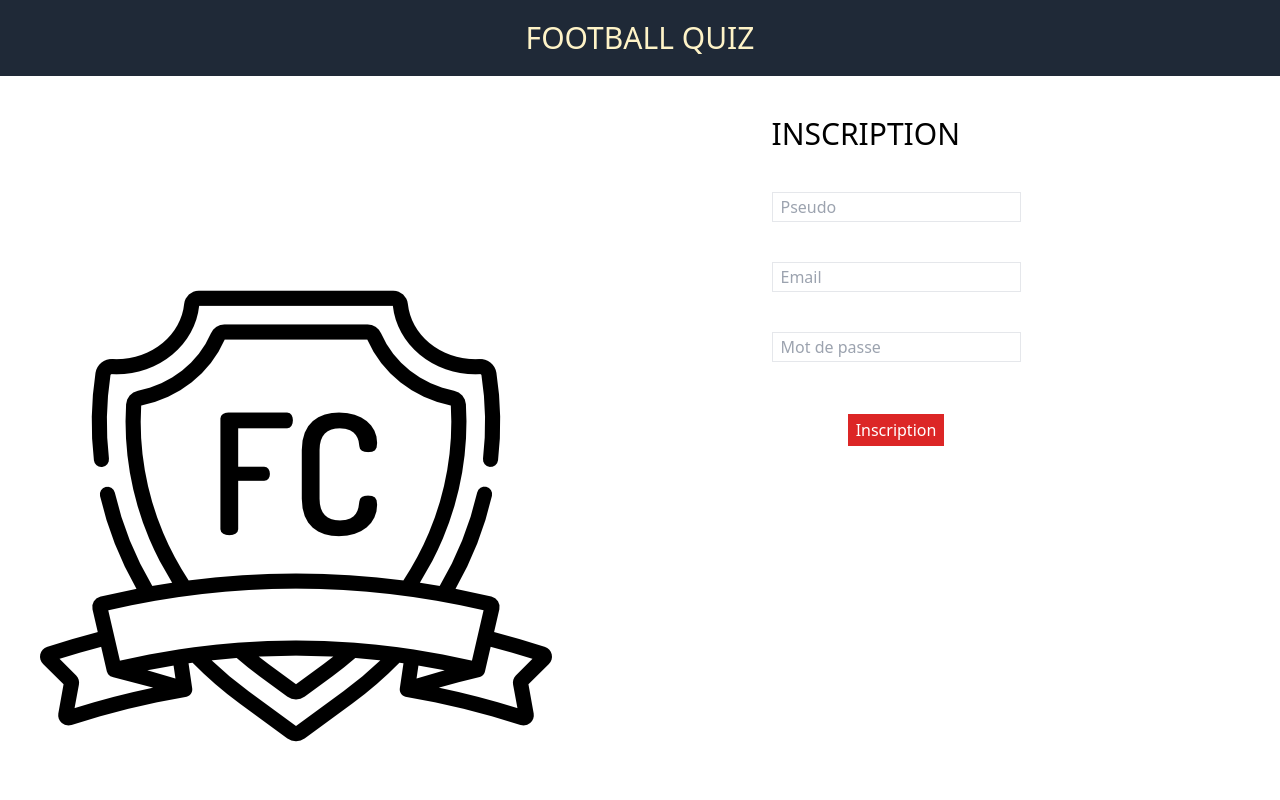
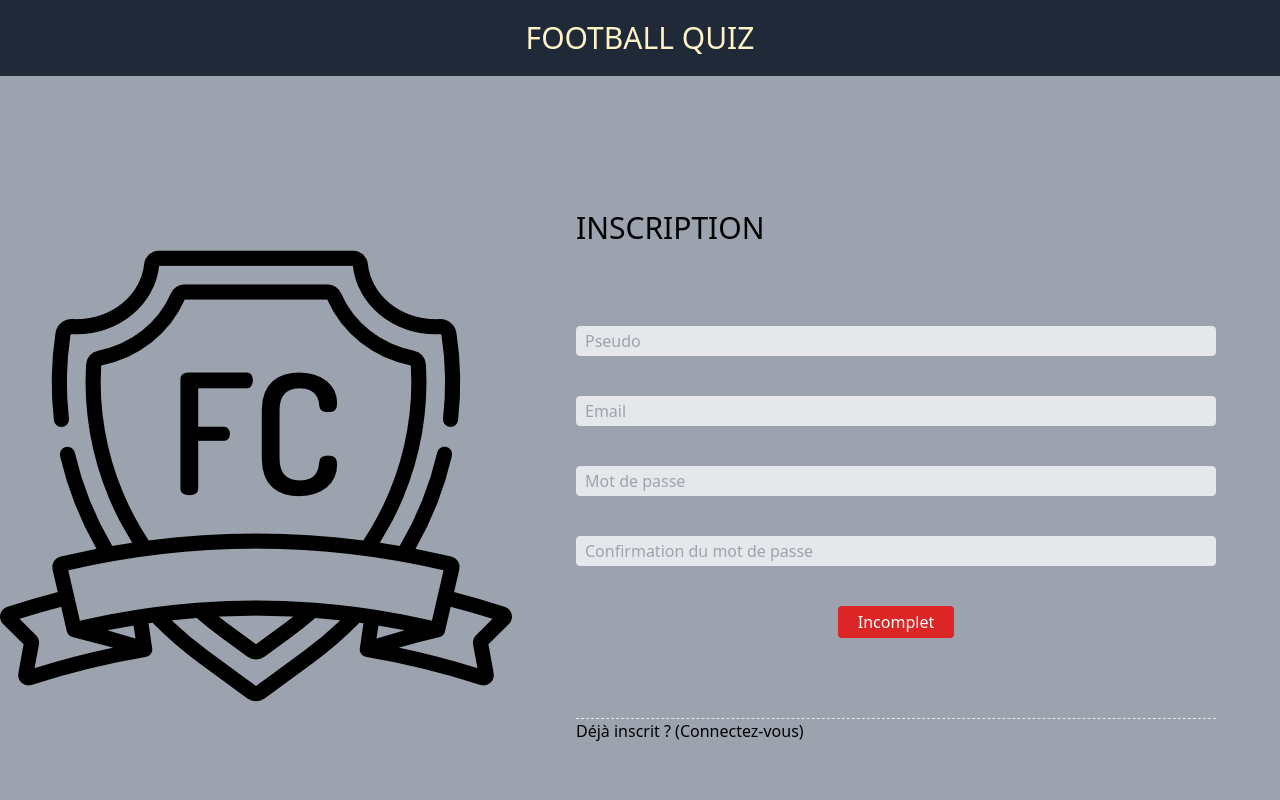
Before and after one commit to mpardal/quiz, a React (Vite) app: page /inscription in a window 1280 px wide. Shown: the top 800 px of the page. Built offline with nearby package versions, Linux system fonts and the light colour scheme.

Commit message:
form signup creation

```diff
--- a/src/Components/Login.jsx
+++ b/src/Components/Login.jsx
@@ -1,5 +1,9 @@
 const Login = () => {
-
+return(
+    <>
+        CONNEXION
+    </>
+)
 }
 
 export default Login
--- a/src/Components/SignUp.jsx
+++ b/src/Components/SignUp.jsx
@@ -1,24 +1,92 @@
 import club from '../assets/club.png'
+import {Link} from "react-router-dom";
+import {useState} from "react";
+import {signInWithEmailAndPassword} from "firebase/auth";
+import {auth} from "../config/firebase-config.js";
 
 const SignUp = () => {
+
+
+    const data = {
+        pseudo:'',
+        email:'',
+        password:'',
+        confirmPassword:''
+    }
+
+    const [loginData, setLoginData] = useState(data)
+    const [error, setError] = useState('')
+
+    const {pseudo, email, password, confirmPassword} = loginData
+
+    const handleChange = (e) => {
+        setLoginData({...loginData, [e.target.id]:e.target.value})
+    }
+
+    const displayButton = pseudo !== '' && email !== '' &&
+                        password !== '' && password.length >= 8 &&
+                        confirmPassword !== '' && confirmPassword.length >= 8 &&
+                        confirmPassword === password
+
+    const handleSubmit = (e) => {
+        e.preventDefault()
+        const {email, password} = loginData
+            signInWithEmailAndPassword(auth, email, password)
+            .then(user => {
+                setLoginData({...data})
+            })
+            .catch(error => {
+                setError(error)
+                setLoginData({...data})
+            })
+    }
+
 return(
-    <main className="flex flex-row justify-between m-10 h-full">
+    <main className="flex flex-row justify-between h-full bg-gray-400">
         <div className="my-auto">
             <img src={club} alt="inscription"/>
         </div>
-        <form className="flex flex-col mx-auto gap-10">
+        <form onSubmit={handleSubmit} className="flex flex-col m-auto gap-20 w-1/2">
+            {error !== '' ?
+                <span> {error.message} </span>
+            :
+            <></>
+            }
             <h2 className="text-3xl">INSCRIPTION</h2>
-            <div className="flex flex-col mx-auto gap-10">
-                <input type="text" placeholder="Pseudo"
-                       className="border px-2 py-0.5"/>
-                <input type="email" placeholder="Email"
-                       className="border px-2 py-0.5"/>
-                <input type="password" placeholder="Mot de passe"
-                       className="border px-2 py-0.5"/>
-                <button type="submit"
-                        className="mx-auto my-3 px-2 py-1 text-white bg-red-600">
-                    Inscription
-                </button>
+            <div className="flex flex-col mx-auto gap-10 w-full">
+                <input type="text" placeholder="Pseudo" id="pseudo"
+                       value={pseudo}
+                       onChange={handleChange}
+                       className="border px-2 py-0.5 bg-gray-200 rounded"/>
+                <input type="email" placeholder="Email" id="email"
+                       value={email}
+                       onChange={handleChange}
+                       className="border px-2 py-0.5 bg-gray-200 rounded"/>
+                <input type="password" placeholder="Mot de passe" id="password"
+                       value={password}
+                       onChange={handleChange}
+                       className="border px-2 py-0.5 bg-gray-200 rounded"/>
+                <input type="password" placeholder="Confirmation du mot de passe" id="confirmPassword"
+                       value={confirmPassword}
+                       onChange={handleChange}
+                       className="border px-2 py-0.5 bg-gray-200 rounded"/>
+                {displayButton ?
+                    <button type="submit"
+                            className="mx-auto px-5 py-1 text-white bg-green-600 rounded">
+                        Inscription
+                    </button>
+                    :
+                    <button disabled
+                            className="mx-auto px-5 py-1 text-white bg-red-600 rounded">
+                        Incomplet
+                    </button>
+                }
+            </div>
+            <div>
+                <hr className="border-dashed"/>
+                <Link to="/login">
+                    <span>Déjà inscrit ? (Connectez-vous)</span>
+                </Link>
             </div>
         </form>
     </main>
```
